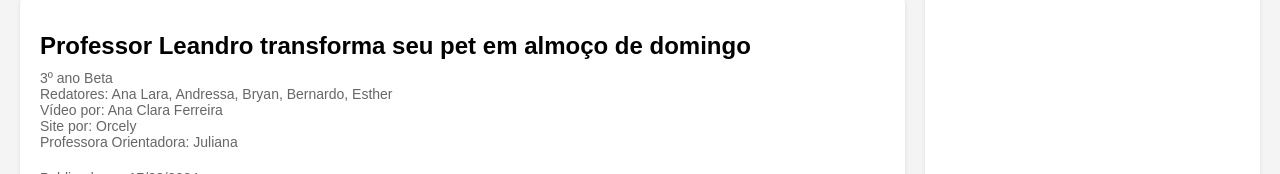
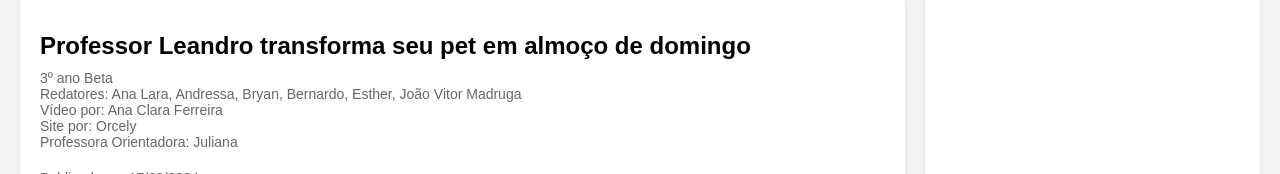
Before and after one commit to orcynt/sitebeta, a plain HTML site: page index.html in a window 1280 px wide. Shown: the part 626-800 px from the top of the page. Drawn offline with Linux system fonts and the light colour scheme.

Commit message:
Update index.html

```diff
--- a/index.html
+++ b/index.html
@@ -29,7 +29,7 @@
 
         <div class="news-details">
             <h1>Professor Leandro transforma seu pet em almoço de domingo</h1>
-            <div class="author">3º ano Beta <br> Redatores: Ana Lara, Andressa, Bryan, Bernardo, Esther <br> Vídeo por: Ana Clara Ferreira <br> Site por: Orcely <br> Professora Orientadora: Juliana</div>
+            <div class="author">3º ano Beta <br> Redatores: Ana Lara, Andressa, Bryan, Bernardo, Esther, João Vitor Madruga <br> Vídeo por: Ana Clara Ferreira <br> Site por: Orcely <br> Professora Orientadora: Juliana</div>
             <div class="date">Publicado em 17/08/2024</div>
             <h2>Você caiu em uma Fake News! Notícias falsas como essas são comuns na nossa sociedade atual, hoje, a turma do 3º Beta vai te ensinar como identificar e não cair em Fake News</h2>
             <p>Como reconhecer uma fake news? Através do método SIFT de leitura, veja:
```
